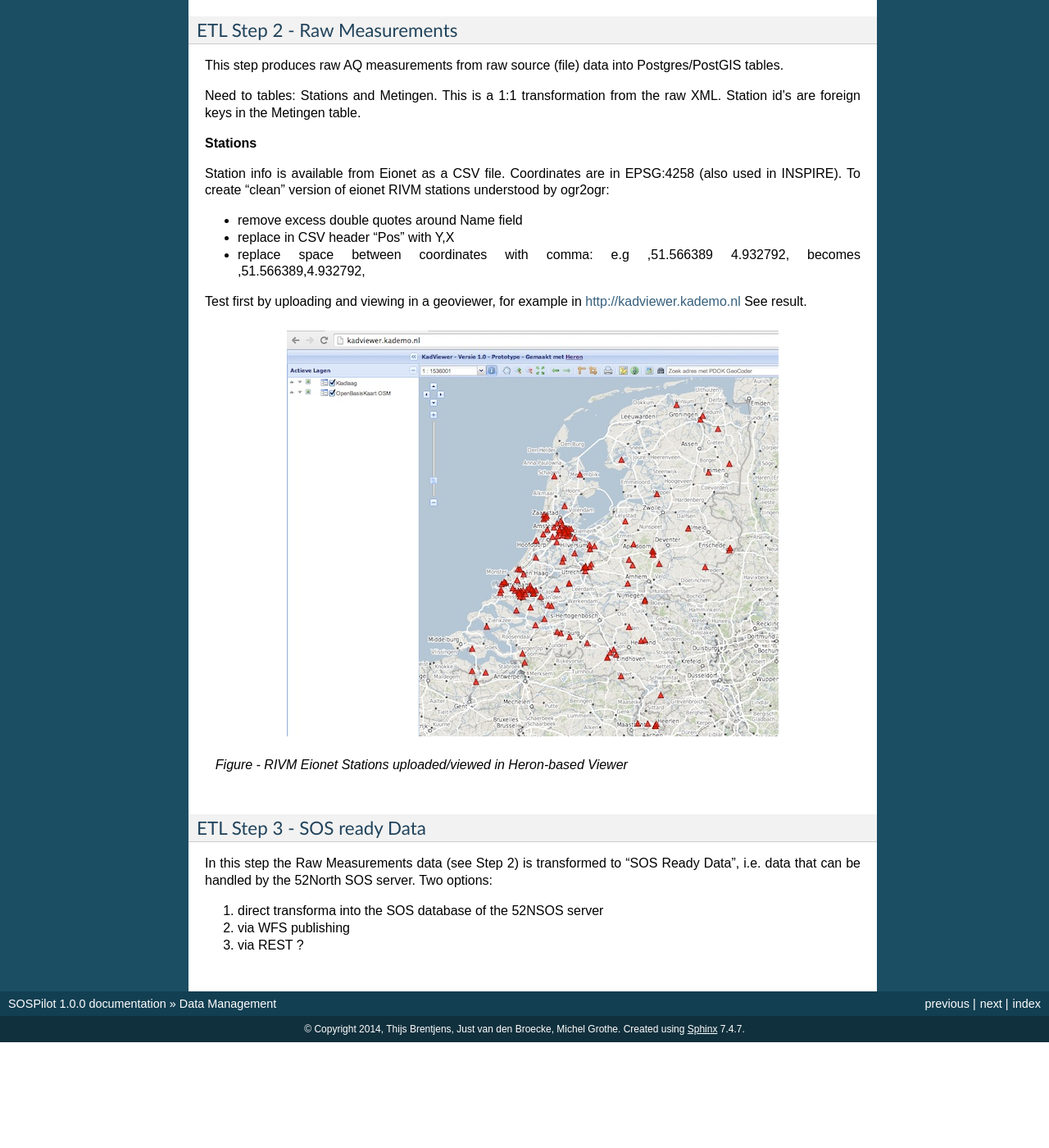
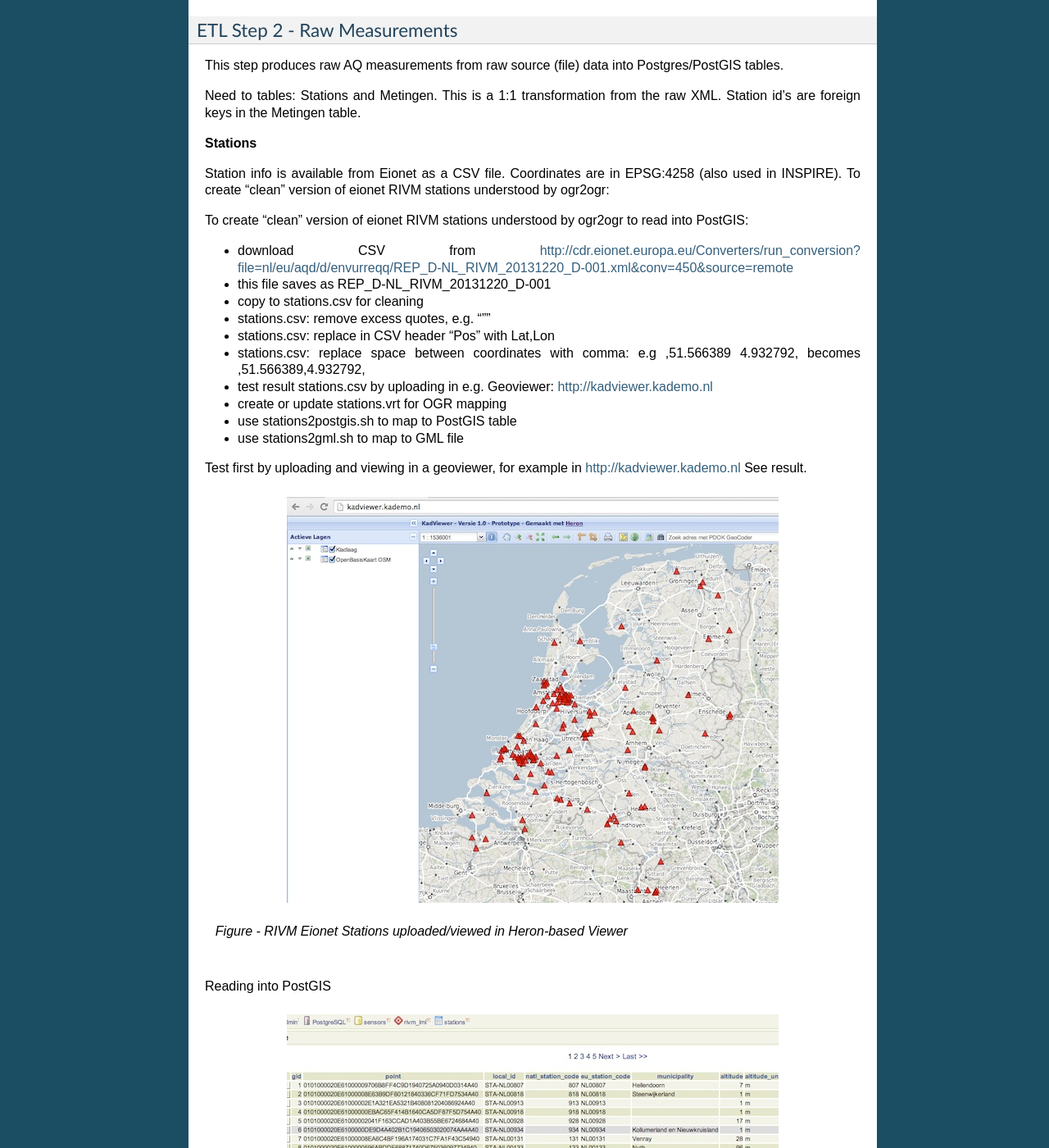
Before and after one commit to Geonovum/sospilot, a Sphinx documentation site: the page built from docs/data.rst, in a window 1280 px wide and 1400 px high, scrolled down 3694 px. Shown: the whole window at 82% size. Built offline with Sphinx 7.4.7, drawn with Linux system fonts in a browser that asks for light colours; before the commit the page ends 4965 px from its top, so only the background shows below that; some of the changed text lies outside the part shown.

Commit message:
add stations and conversion to PostGIS docs

```diff
--- a/docs/data.rst
+++ b/docs/data.rst
@@ -128,9 +128,18 @@ Station id's are foreign keys in the Metingen table.
 Station info is available from Eionet as a CSV file. Coordinates are in EPSG:4258 (also used in INSPIRE).
 To create "clean" version of eionet RIVM stations understood by ogr2ogr:
 
-* remove excess double quotes around Name field
-* replace in CSV header "Pos" with Y,X
-* replace space between coordinates with comma: e.g ,51.566389 4.932792, becomes ,51.566389,4.932792,
+To create "clean" version of eionet RIVM stations understood by ogr2ogr to read into PostGIS:
+
+* download CSV from http://cdr.eionet.europa.eu/Converters/run_conversion?file=nl/eu/aqd/d/envurreqq/REP_D-NL_RIVM_20131220_D-001.xml&conv=450&source=remote
+* this file saves as REP_D-NL_RIVM_20131220_D-001
+* copy to stations.csv for cleaning
+* stations.csv: remove excess quotes, e.g. """
+* stations.csv: replace in CSV header "Pos" with Lat,Lon
+* stations.csv: replace space between coordinates with comma: e.g ,51.566389 4.932792, becomes ,51.566389,4.932792,
+* test result stations.csv by uploading in e.g. Geoviewer: http://kadviewer.kademo.nl
+* create or update stations.vrt for OGR mapping
+* use stations2postgis.sh to map to PostGIS table
+* use stations2gml.sh to map to GML file
 
 Test first by uploading and viewing in a  geoviewer, for example in http://kadviewer.kademo.nl
 See result.
@@ -139,6 +148,13 @@ See result.
    :align: center
 
    *Figure - RIVM Eionet Stations uploaded/viewed in Heron-based Viewer*
+
+Reading into PostGIS
+
+.. figure:: _static/stations-postgis.jpg
+   :align: center
+
+   *Figure - RIVM Eionet Stations Read into Postgres/PostGIS*
 
 ETL Step 3 - SOS ready Data
 ~~~~~~~~~~~~~~~~~~~~~~~~~~~
```
Also changed, not shown: docs/_static/stations-postgis.jpg (added).
